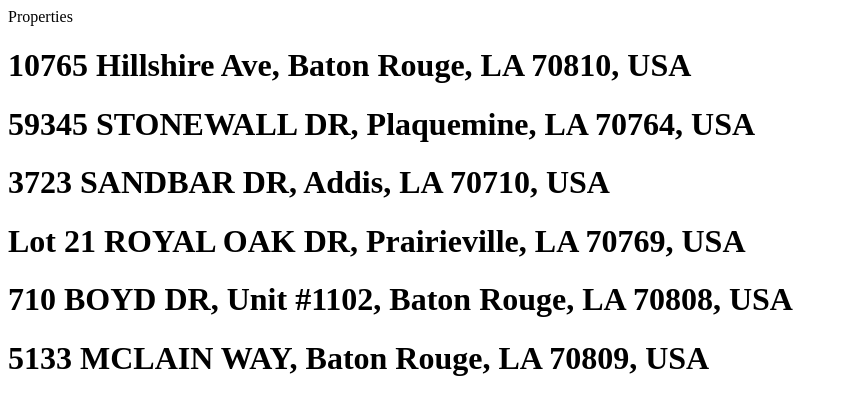
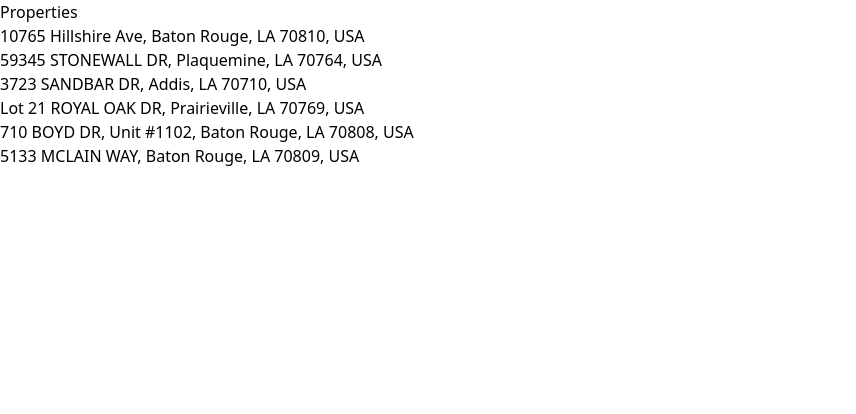
Before and after one commit to EiSandyPhyo/RealEstate, a React (Vite) app: page /test in a window 1280 px wide. Shown: the top 414 px of the page, without its empty margins (0-856 px from the left). Built offline with nearby package versions, Linux system fonts and the light colour scheme.

Commit message:
add tailwind css

```diff
--- a/src/index.css
+++ b/src/index.css
@@ -1,7 +1,8 @@
+@import url('https://fonts.googleapis.com/css2?family=League+Spartan:wght@100;200;300;400;500;600;700;800;900&display=swap');
 
-
-
-
+@tailwind base;
+@tailwind components;
+@tailwind utilities;
 
 /* font */
 .header{
```
